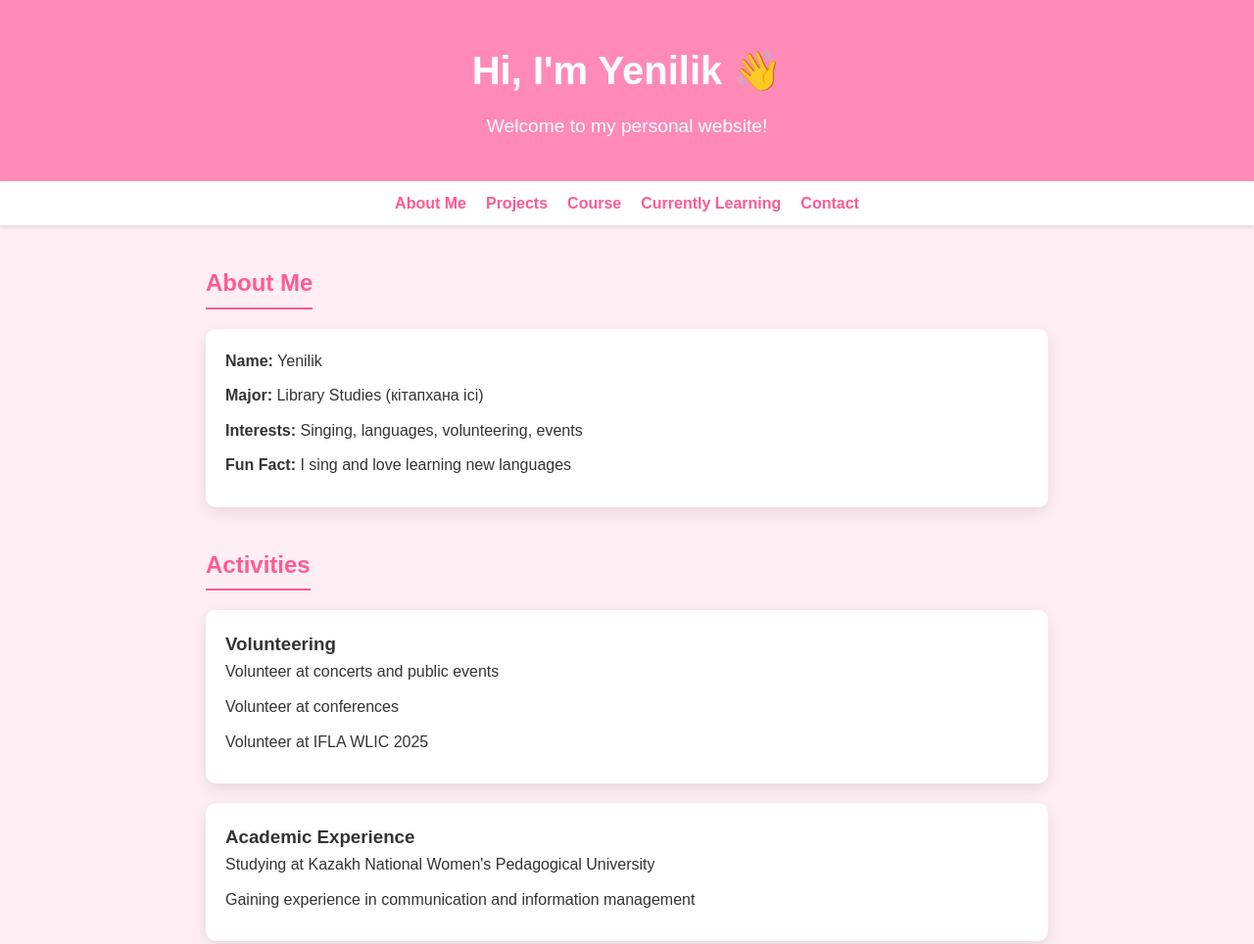
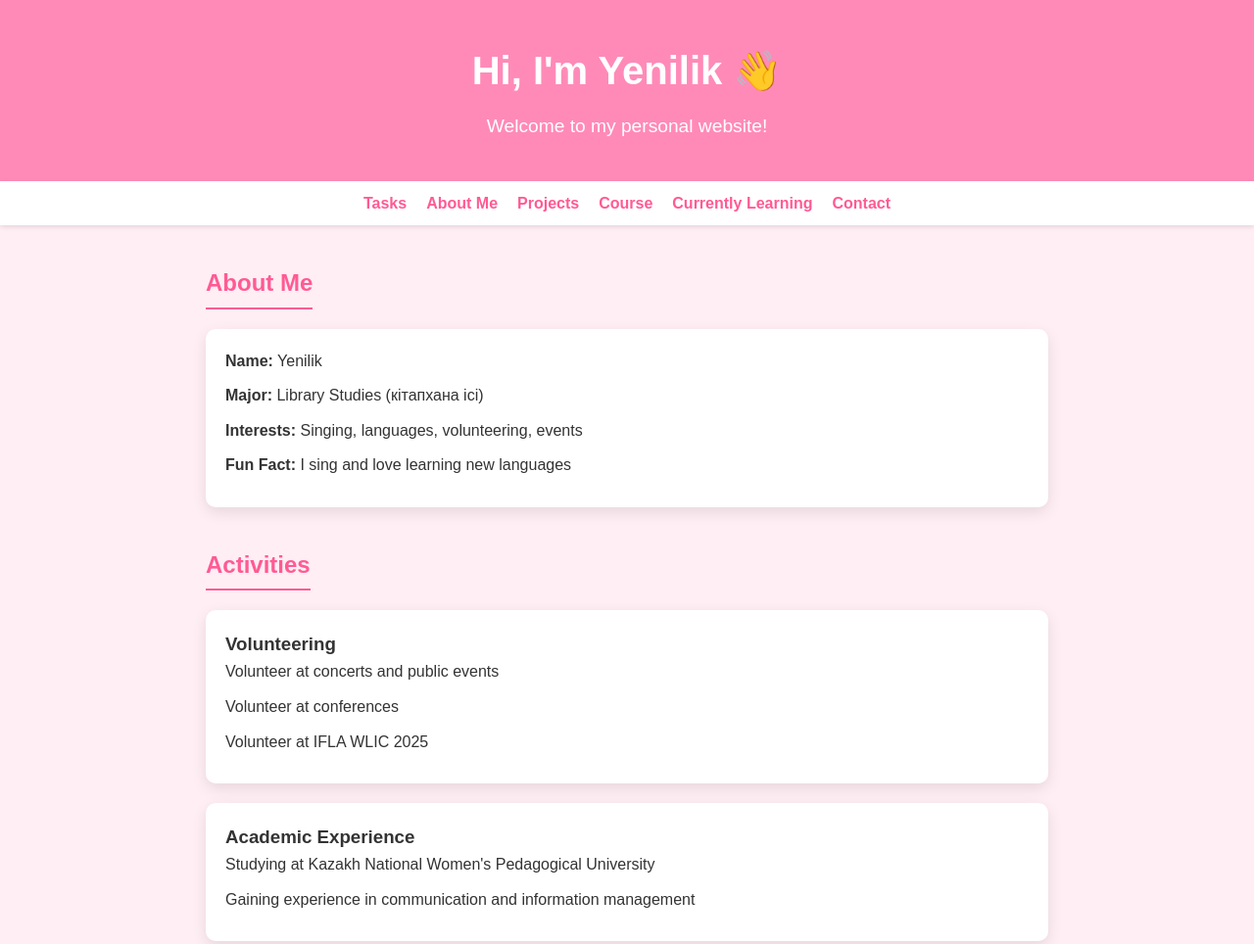
Before and after one commit to ekonya2409-svg/Eko2, a plain HTML site: page eko2.html in a window 1280 px wide. Shown: the top 964 px of the page at 98% size. Drawn offline with Linux system fonts and the light colour scheme.

Commit message:
Update eko2.html

```diff
--- a/eko2.html
+++ b/eko2.html
@@ -122,6 +122,7 @@
 </header>
 
 <nav>
+    <a href="task.html">Tasks</a>
     <a href="#about">About Me</a>
     <a href="#projects">Projects</a>
     <a href="#course">Course</a>
```
